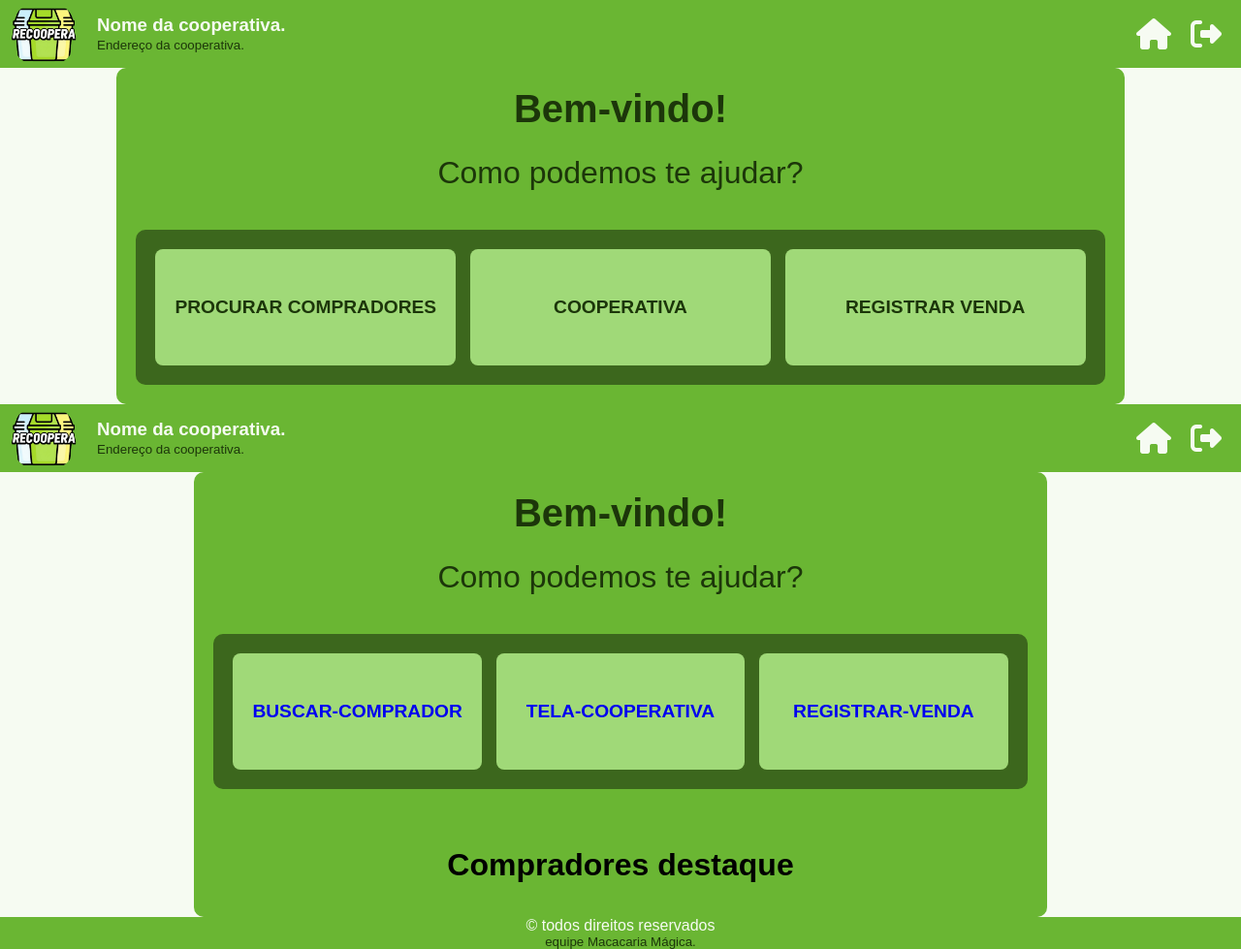
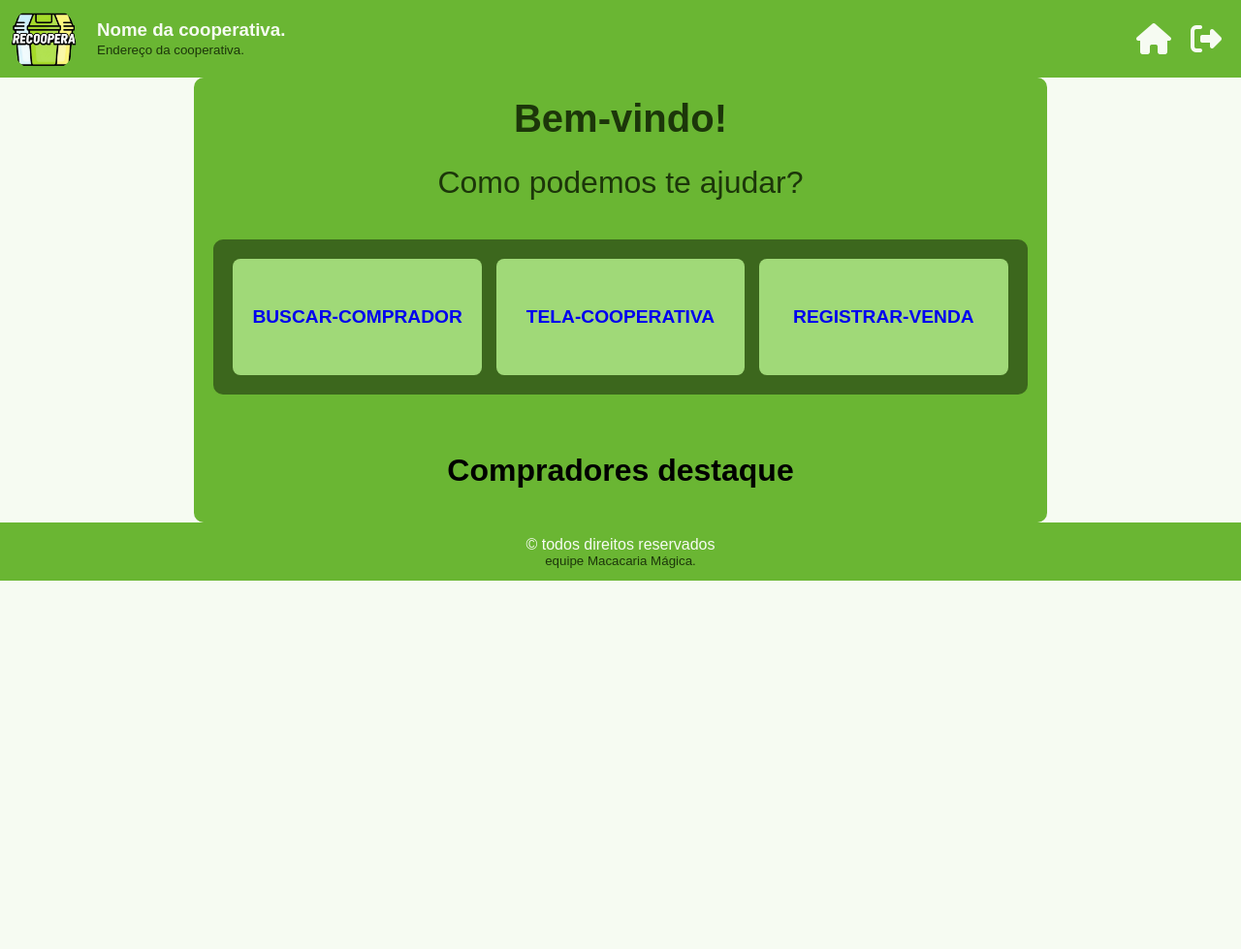
Before and after one commit to gustav0-rdg/tcc_cooperativas, a Flask app: page /pagina-inicial in a window 1280 px wide. Shown: the whole page at 97% size. After the commit the page ends 599 px from the top, so only its background shows below. Run offline with Flask 3, Linux system fonts and the light colour scheme; some libraries are stand-ins or nearby versions.

Commit message:
Arrumando os  botoes de navegação

```diff
--- a/templates/tela_inicial.html
+++ b/templates/tela_inicial.html
@@ -10,26 +10,6 @@
     <link rel="stylesheet" href="/static/css/root-de-cores.css">
 </head>
 <body>
-    {% include 'includes/header.html' %}
-    <div class="corpo">
-        <main class="acoes">
-            <h1>Bem-vindo!</h1>
-            <p>Como podemos te ajudar?</p>
-            <section class="acoes__cooperativa">
-
-                <button class="acoes__cooperativa-btn">
-                    Procurar compradores
-                </button>
-                <button class="acoes__cooperativa-btn">
-                    Cooperativa
-                </button>
-                <button class="acoes__cooperativa-btn">
-                    Registrar venda
-                </button>
-
-            </section>
-        </main>
-    </div>
 
     {% include 'includes/header.html' %}
     <main class="acoes">
```
